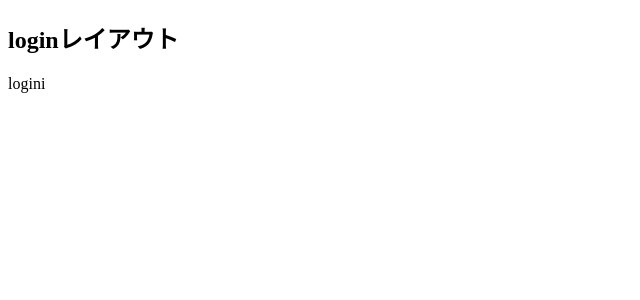
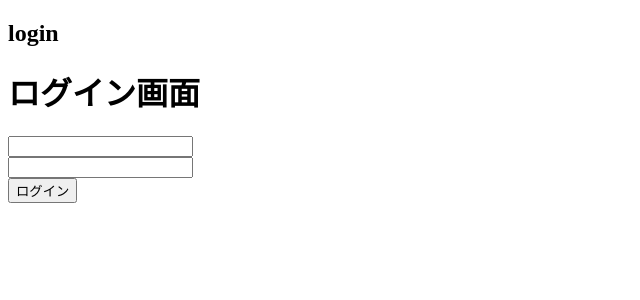
Before and after one commit to tuyumusubimimi/testProject, a Next.js app in the folder frontend/: page /login in a window 1280 px wide. Shown: the top 300 px of the page, without its empty margins (0-640 px from the left). Built offline with nearby package versions, Linux system fonts and the light colour scheme.

Commit message:
Remove AI helper files

```diff
--- a/frontend/src/app/login/layout.tsx
+++ b/frontend/src/app/login/layout.tsx
@@ -5,7 +5,7 @@
 }){
     return(
         <div>
-            <h2>loginレイアウト</h2>
+            <h2>login</h2>
             {children}
         </div>
     )
--- a/frontend/src/app/login/page.tsx
+++ b/frontend/src/app/login/page.tsx
@@ -1,5 +1,22 @@
+import { useForm } from 'react-hook-form';
+
 export default function Login(){
     return(
-        <div>logini</div>
+        <div>
+            <h1>ログイン画面</h1>
+            <div>
+                <form>
+                    <div>
+                        <input type='text'/>
+                    </div>
+                    <div>
+                        <input type='password'/>
+                    </div>
+                    <div>
+                        <button>ログイン</button>
+                    </div>
+                </form>
+            </div>
+        </div>
     )
 }
--- a/frontend/src/app/page.tsx
+++ b/frontend/src/app/page.tsx
@@ -1,7 +1,7 @@
 export default function Home() {
   return (
     <main>
-      <div>Home 12345</div>
+      <div>Home</div>
     </main>
   );
 }
```
Also changed, not shown: 2 other files (tests, documents, lock files or other folders).
